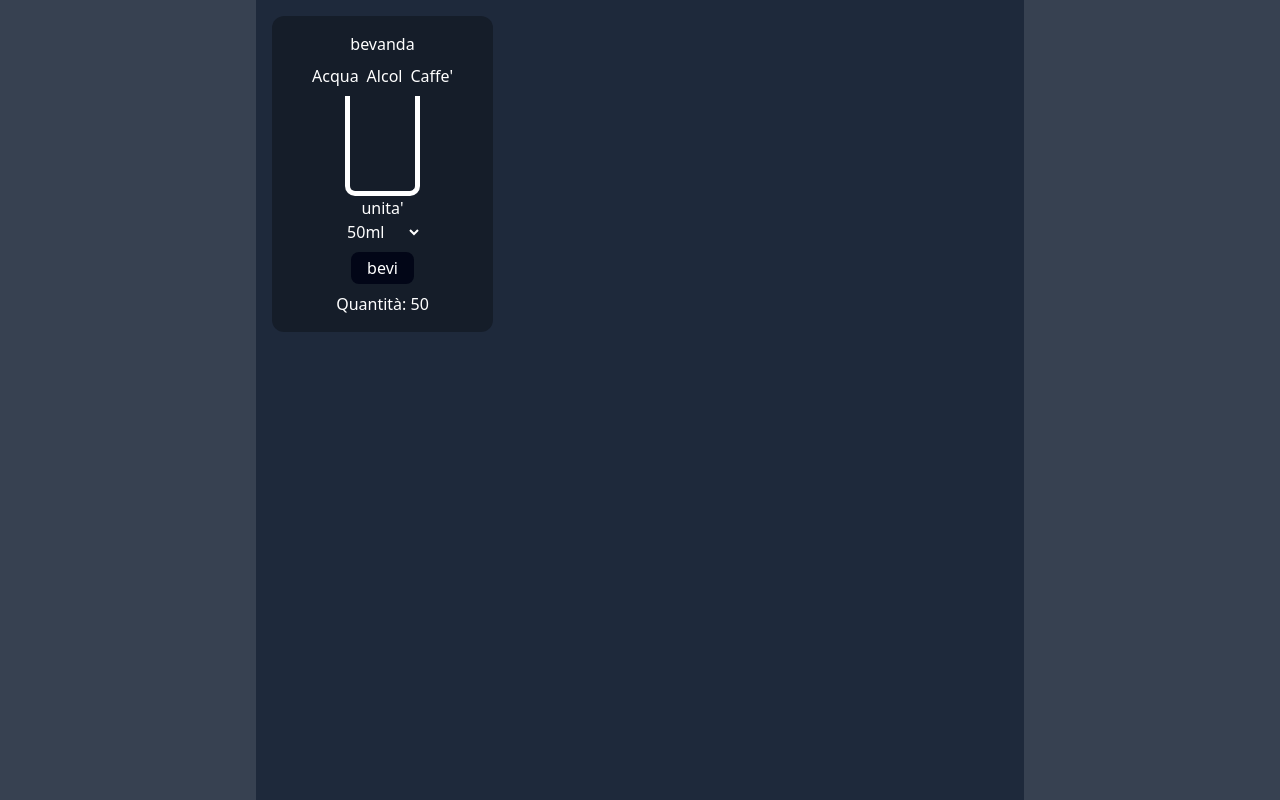
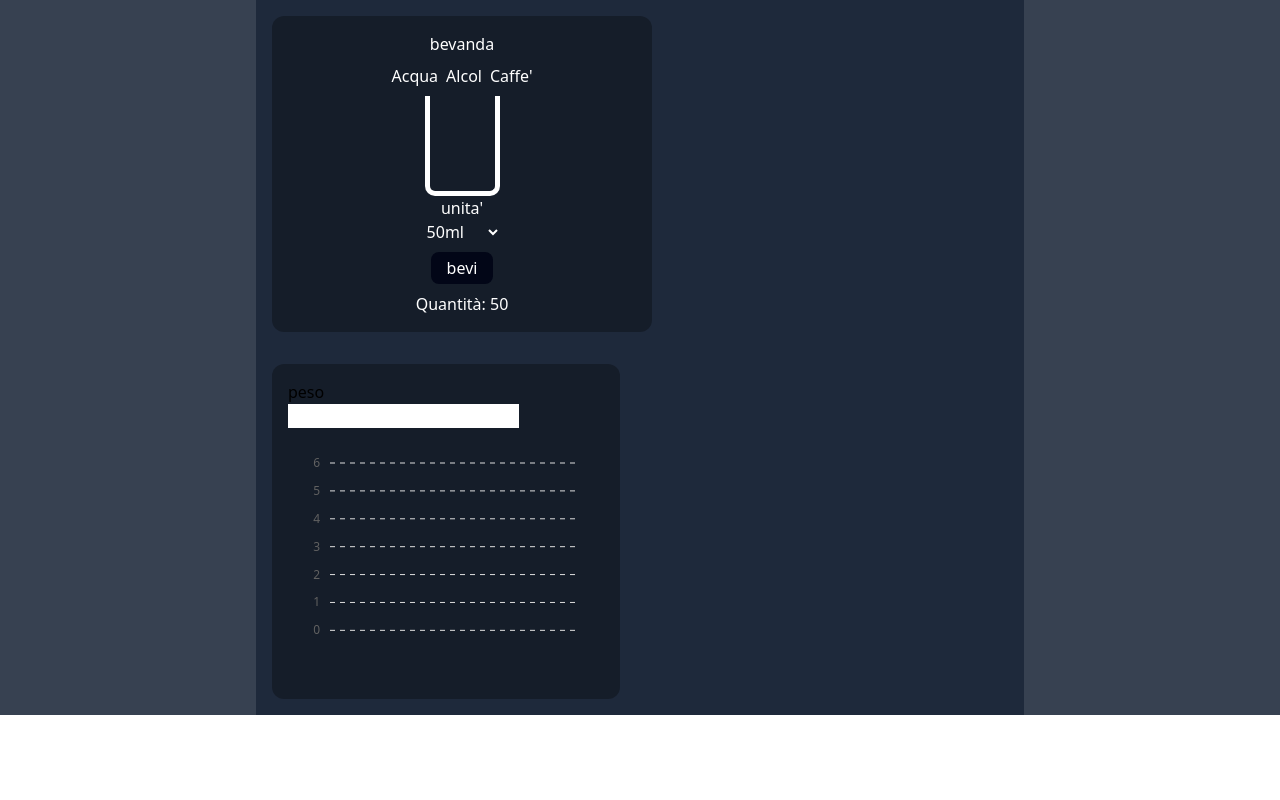
Before and after one commit to AlexCastels/REACTIVE-FIT, a React (Vite) app in the folder react-team-project/: page / in a window 1280 px wide. Built offline with nearby package versions, Linux system fonts and the light colour scheme.

Commit message:
graficopeso

```diff
--- a/react-team-project/package.json
+++ b/react-team-project/package.json
@@ -10,7 +10,10 @@
     "preview": "vite preview"
   },
   "dependencies": {
+    "@material-tailwind/react": "^2.1.9",
+    "apexcharts": "^3.46.0",
     "react": "^18.2.0",
+    "react-apexcharts": "^1.4.1",
     "react-dom": "^18.2.0",
     "react-router-dom": "^6.22.1",
     "react-scroll-parallax": "^3.4.5",
--- a/react-team-project/src/App.jsx
+++ b/react-team-project/src/App.jsx
@@ -1,9 +1,9 @@
-
 import { GeneralContainer } from "./components/GeneralContainer";
 import { CentralContainer } from "./components/CentralContainer";
 import { AsideContainer } from "./components/AsideContainer";
 import { Water } from "./benni-component/Water";
 import { ComponentContainer } from "./benni-component/ComponentContainer";
+import Weight from "./benni-component/Weight";
 
 export function App() {
   return (
@@ -11,14 +11,13 @@ export function App() {
       <GeneralContainer>
         <AsideContainer></AsideContainer>
         <CentralContainer>
-<ComponentContainer>
-<Water/>
-	</ComponentContainer>
-
+         <div className="flex flex-col">
+		 <Water />
+          <Weight />
+		 </div>
         </CentralContainer>
         <AsideContainer></AsideContainer>
       </GeneralContainer>
-
     </>
-	)
+  );
 }
--- /dev/null
+++ b/react-team-project/src/benni-component/Weight.jsx
@@ -0,0 +1,117 @@
+import {
+    Card,
+    CardBody,
+    CardHeader,
+    Typography,
+  } from "@material-tailwind/react";
+  import Chart from "react-apexcharts";
+
+
+
+  const chartConfig = {
+    type: "line",
+    height: 240,
+    series: [
+      {
+        name: "Sales",
+        data:[]
+      },
+    ],
+    options: {
+      chart: {
+        toolbar: {
+          show: false,
+        },
+      },
+      title: {
+        show: "",
+      },
+      dataLabels: {
+        enabled: false,
+      },
+      colors: ["#020617"],
+      stroke: {
+        lineCap: "round",
+        curve: "smooth",
+      },
+      markers: {
+        size: 0,
+      },
+      xaxis: {
+        axisTicks: {
+          show: false,
+        },
+        axisBorder: {
+          show: false,
+        },
+        labels: {
+          style: {
+            colors: "#616161",
+            fontSize: "12px",
+            fontFamily: "inherit",
+            fontWeight: 400,
+          },
+        },
+        categories: [
+
+
+
+        ],
+      },
+      yaxis: {
+        labels: {
+          style: {
+            colors: "#616161",
+            fontSize: "12px",
+            fontFamily: "inherit",
+            fontWeight: 400,
+          },
+        },
+      },
+      grid: {
+        show: true,
+        borderColor: "#dddddd",
+        strokeDashArray: 5,
+        xaxis: {
+          lines: {
+            show: true,
+          },
+        },
+        padding: {
+          top: 5,
+          right: 20,
+        },
+      },
+      fill: {
+        opacity: 0.8,
+      },
+      tooltip: {
+        theme: "dark",
+      },
+    },
+  };
+
+  export default function Weight() {
+    return (
+      <div className="rounded-xl m-4 p-4 bg-opacity-30 bg-black">
+        <form >
+          <h2>peso</h2>
+          <input type="text" name="weight"/>
+        </form>
+<Card>
+        <CardHeader
+          floated={false}
+          shadow={false}
+          color="transparent"
+          className="flex flex-col gap-4 rounded-none md:flex-row md:items-center"
+        >
+
+        </CardHeader>
+        <CardBody className="px-2 pb-0">
+          <Chart {...chartConfig} />
+        </CardBody>
+      </Card>
+      </div>
+
+    );
+  }
--- a/react-team-project/src/components/CentralContainer.jsx
+++ b/react-team-project/src/components/CentralContainer.jsx
@@ -1,3 +1,3 @@
 export function CentralContainer({children}) {
-    return <div className="flex bg-slate-800 w-full h-screen">{children}</div>;
+    return <div className="flex bg-slate-800 w-full ">{children}</div>;
 }
```
Also changed, not shown: 1 other file (tests, documents, lock files or other folders). Lines whose indentation alone changed are shown as unchanged.
